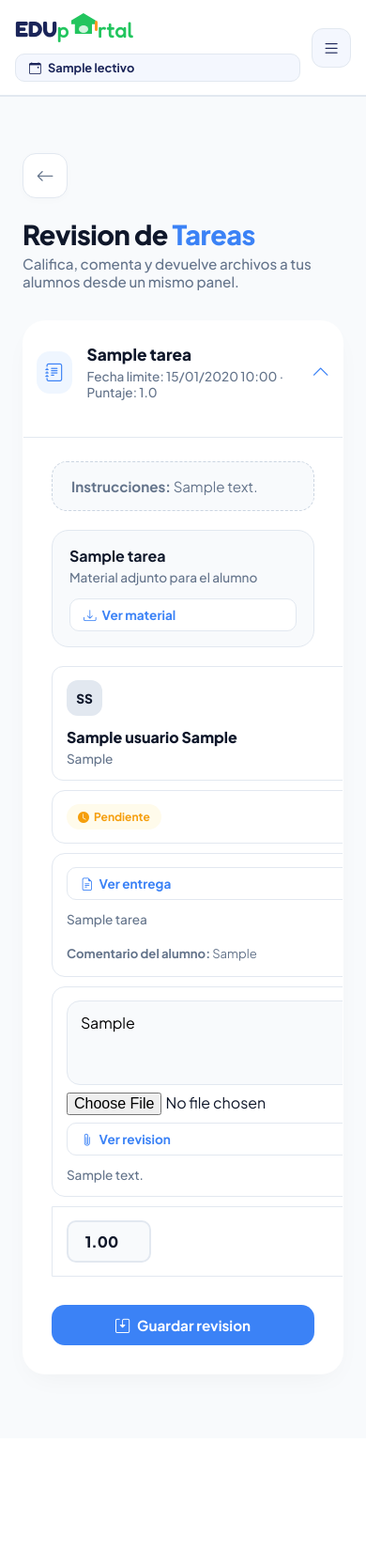
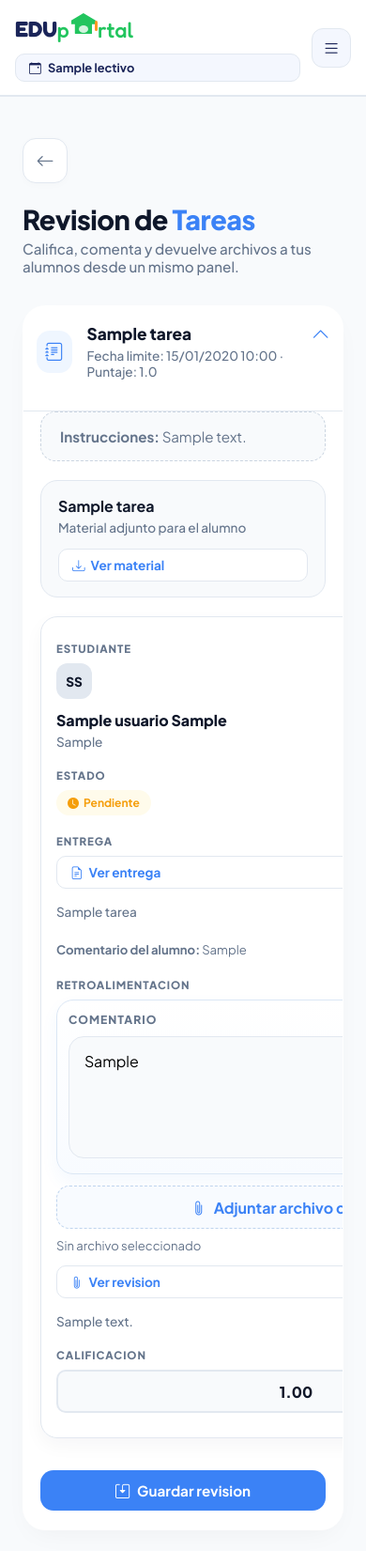
Before and after one commit to Gxacm/EduPortal, a Flask app: page /maestro/notas/general/1 in a window 390 px wide, after a click that opens the changed part. Shown: the top 1651 px of the page at 94% size. Before the commit the page ends 1464 px from the top, so only its background shows below. Run offline with Flask 3, Linux system fonts and the light colour scheme; the visitor is signed in with stand-in values (Sample User, id 1); tables that the repository leaves empty hold one stand-in row (values such as "Sample post").

Commit message:
Correccion de pantalla en el dashbaord alumno en los dispositivos

```diff
--- a/templates/Panel_Maestro/notas_subir.html
+++ b/templates/Panel_Maestro/notas_subir.html
@@ -39,9 +39,17 @@ details[open] .chevron-icon { transform:rotate(180deg); color:var(--primary-blue
 .badge-warning { background:var(--warning-light); color:var(--warning-main); }
 .btn-view-content { background:white; border:1px solid var(--border-color); color:var(--primary-blue); padding:8px 14px; border-radius:10px; font-size:0.85rem; font-weight:700; text-decoration:none; display:inline-flex; align-items:center; gap:6px; transition:.2s; }
 .btn-view-content:hover { background:var(--primary-blue-soft); border-color:var(--primary-blue-soft); }
-.stack-actions { display:grid; gap:8px; }
-.text-feedback { width:100%; min-height:90px; border-radius:14px; border:1px solid var(--border-color); background:var(--bg-soft); padding:12px 14px; font:inherit; resize:vertical; box-sizing:border-box; }
-.file-input { width:100%; font:inherit; }
+.stack-actions { display:grid; gap:12px; min-width:0; }
+.stack-actions > * { min-width:0; }
+.text-feedback { width:100%; min-height:110px; border-radius:16px; border:1px solid var(--border-color); background:var(--bg-soft); padding:14px 16px; font:inherit; resize:vertical; box-sizing:border-box; line-height:1.55; }
+.feedback-card { background:linear-gradient(180deg,#ffffff 0%,#f8fbff 100%); border:1px solid #dbe7f5; border-radius:18px; padding:14px; box-shadow:0 8px 18px rgba(59,130,246,.06); }
+.feedback-label { display:flex; align-items:center; justify-content:space-between; gap:10px; font-size:.76rem; text-transform:uppercase; letter-spacing:.08em; color:var(--muted-text); font-weight:800; margin-bottom:10px; }
+.feedback-label span:last-child { color:var(--primary-blue); }
+.file-upload-box { display:grid; gap:8px; }
+.file-input { position:absolute; opacity:0; pointer-events:none; width:0; height:0; }
+.file-upload-trigger { display:inline-flex; align-items:center; justify-content:center; gap:8px; width:100%; min-height:46px; border-radius:14px; border:1px dashed #bfd4ee; background:#f8fbff; color:var(--primary-blue); font-weight:700; cursor:pointer; transition:.2s; padding:10px 14px; text-align:center; }
+.file-upload-trigger:hover { background:#eef6ff; border-color:#93c5fd; }
+.file-upload-name { font-size:.82rem; color:var(--muted-text); line-height:1.45; word-break:break-word; }
 .input-grade { width:90px; padding:10px; border-radius:10px; border:2px solid var(--border-color); text-align:center; font-weight:800; color:var(--dark-text); transition:.2s; background:var(--bg-soft); font-family:inherit; }
 .input-grade:focus { border-color:var(--primary-blue); outline:none; background:white; }
 .note-preview { display:grid; gap:8px; margin-top:10px; }
@@ -50,7 +58,25 @@ details[open] .chevron-icon { transform:rotate(180deg); color:var(--primary-blue
 .btn-save:hover { background:#2563eb; transform:translateY(-2px); box-shadow:0 4px 12px rgba(59,130,246,.25); }
 .clearfix::after { content:""; clear:both; display:table; }
 .empty-state { text-align:center; padding:60px 20px; background:white; border-radius:24px; }
-@media (max-width:900px) { .grade-table, .grade-table thead, .grade-table tbody, .grade-table tr, .grade-table td { display:block; width:100%; } .grade-table thead { display:none; } .grade-table td { border:1px solid var(--border-color); border-radius:14px; margin-bottom:10px; } }
+.cell-heading { display:none; }
+@media (max-width:900px) {
+    .task-summary, .task-content { padding-left:20px; padding-right:20px; }
+    .grade-table, .grade-table thead, .grade-table tbody, .grade-table tr, .grade-table td { display:block; width:100%; }
+    .grade-table { border-spacing:0; }
+    .grade-table thead { display:none; }
+    .grade-table tr { background:#fff; border:1px solid var(--border-color); border-radius:18px; padding:16px; margin-bottom:14px; box-shadow:0 8px 20px rgba(15,23,42,.04); }
+    .grade-table td { border:none; border-radius:0; margin:0; padding:10px 0; background:transparent; }
+    .grade-table td:first-child, .grade-table td:last-child { border:none; }
+    .cell-heading { display:block; font-size:.72rem; text-transform:uppercase; letter-spacing:.08em; font-weight:800; color:var(--muted-text); margin-bottom:8px; }
+    .input-grade { width:100%; min-height:46px; }
+}
+@media (max-width:640px) {
+    .viewport-container { padding:24px 14px; }
+    .task-summary { padding:18px; align-items:flex-start; }
+    .task-content { padding:0 18px 20px; }
+    .feedback-card { padding:12px; }
+    .text-feedback { min-height:130px; }
+}
 </style>
 
 <div class="viewport-container">
@@ -101,6 +127,7 @@ details[open] .chevron-icon { transform:rotate(180deg); color:var(--primary-blue
                                 {% for entrega in tarea.entregas %}
                                 <tr>
                                     <td>
+                                        <div class="cell-heading">Estudiante</div>
                                         <div class="student-info">
                                             <div class="student-avatar">{{ entrega.alumno.nombre[0] }}{{ entrega.alumno.apellido[0] }}</div>
                                             <div>
@@ -110,6 +137,7 @@ details[open] .chevron-icon { transform:rotate(180deg); color:var(--primary-blue
                                         </div>
                                     </td>
                                     <td>
+                                        <div class="cell-heading">Estado</div>
                                         {% if entrega.estado == 'Entregado' %}
                                         <span class="badge-status badge-success"><i class="bi bi-check-circle-fill"></i> Entregado</span>
                                         {% else %}
@@ -117,6 +145,7 @@ details[open] .chevron-icon { transform:rotate(180deg); color:var(--primary-blue
                                         {% endif %}
                                     </td>
                                     <td>
+                                        <div class="cell-heading">Entrega</div>
                                         <div class="stack-actions">
                                             {% if entrega.archivo_url %}
                                             <a href="{{ entrega.archivo_url }}" target="_blank" class="btn-view-content"><i class="bi bi-file-earmark-text"></i> Ver entrega</a>
@@ -130,9 +159,20 @@ details[open] .chevron-icon { transform:rotate(180deg); color:var(--primary-blue
                                         </div>
                                     </td>
                                     <td>
+                                        <div class="cell-heading">Retroalimentacion</div>
                                         <div class="stack-actions">
-                                            <textarea name="comentario_{{ entrega.id_alumno }}" class="text-feedback" placeholder="Comentario para el alumno">{{ entrega.comentario_maestro or '' }}</textarea>
-                                            <input type="file" name="archivo_revision_{{ entrega.id_alumno }}" class="file-input">
+                                            <div class="feedback-card">
+                                                <div class="feedback-label">
+                                                    <span>Comentario</span>
+                                                    <span>Visible para el alumno</span>
+                                                </div>
+                                                <textarea name="comentario_{{ entrega.id_alumno }}" class="text-feedback" placeholder="Escribe una observacion clara para el alumno">{{ entrega.comentario_maestro or '' }}</textarea>
+                                            </div>
+                                            <div class="file-upload-box">
+                                                <input type="file" id="archivo_revision_{{ entrega.id_alumno }}" name="archivo_revision_{{ entrega.id_alumno }}" class="file-input">
+                                                <label for="archivo_revision_{{ entrega.id_alumno }}" class="file-upload-trigger"><i class="bi bi-paperclip"></i> Adjuntar archivo de revision</label>
+                                                <span class="file-upload-name" data-file-name>Sin archivo seleccionado</span>
+                                            </div>
                                             {% if entrega.archivo_revision_url %}
                                             <a href="{{ entrega.archivo_revision_url }}" target="_blank" class="btn-view-content"><i class="bi bi-paperclip"></i> Ver revision</a>
                                             <span class="task-meta">{{ entrega.archivo_revision_nombre or 'Archivo de revision' }}</span>
@@ -140,6 +180,7 @@ details[open] .chevron-icon { transform:rotate(180deg); color:var(--primary-blue
                                         </div>
                                     </td>
                                     <td>
+                                        <div class="cell-heading">Calificacion</div>
                                         <input type="number" name="nota_{{ entrega.id_alumno }}" class="input-grade" placeholder="--" min="0" max="{{ tarea.puntos }}" step="0.1" value="{{ entrega.nota if entrega.nota else '' }}">
                                     </td>
                                 </tr>
@@ -161,4 +202,16 @@ details[open] .chevron-icon { transform:rotate(180deg); color:var(--primary-blue
     </div>
 </div>
 
+<script>
+document.addEventListener('DOMContentLoaded', function () {
+    document.querySelectorAll('.file-input').forEach(function (input) {
+        input.addEventListener('change', function () {
+            const label = input.closest('.file-upload-box')?.querySelector('[data-file-name]');
+            if (!label) return;
+            label.textContent = input.files && input.files.length ? input.files[0].name : 'Sin archivo seleccionado';
+        });
+    });
+});
+</script>
+
 {% endblock %}
```
Also changed, not shown: templates/Panel_Alumno/alumno_dash.html (+24 -4 lines).
